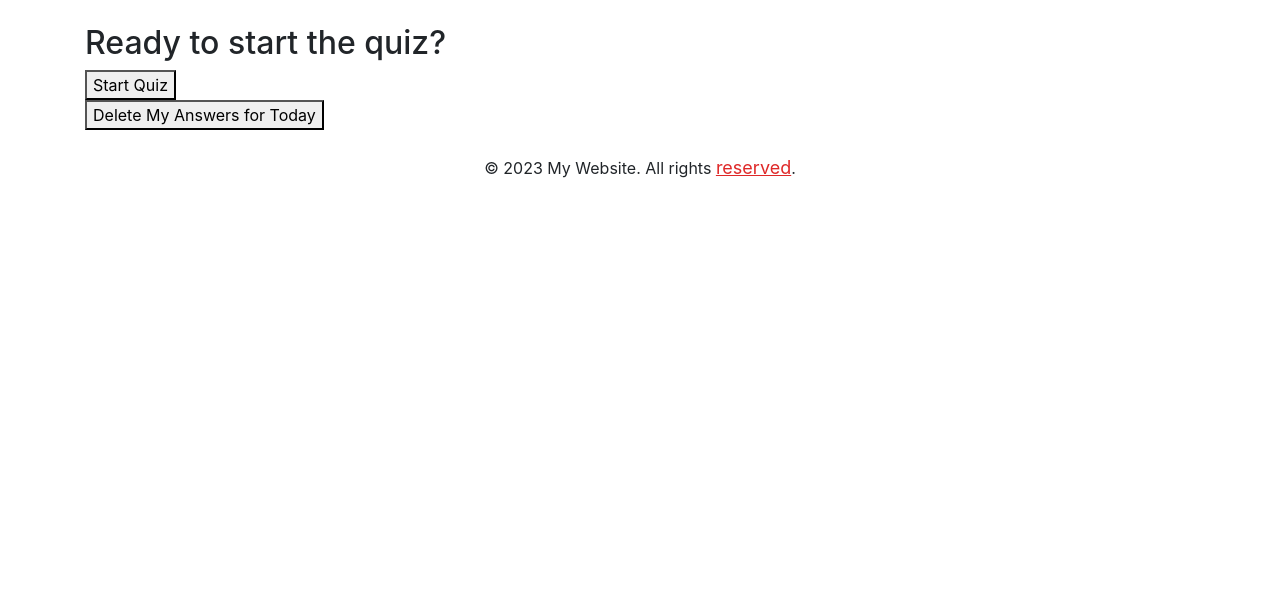
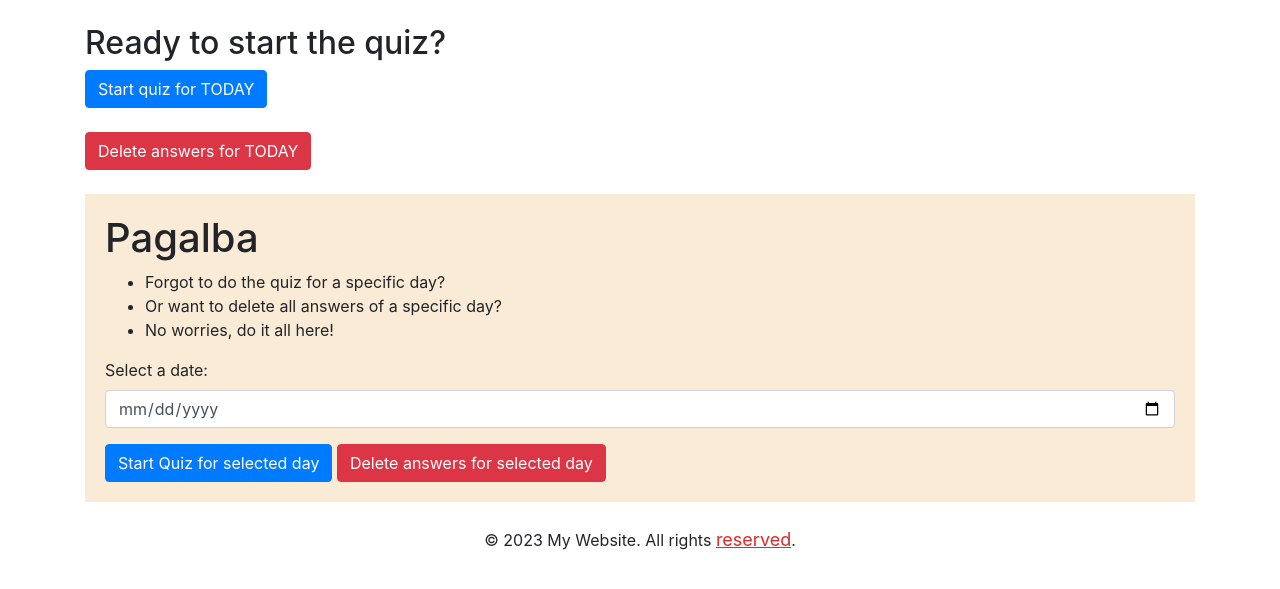
Before and after one commit to arvydasg/lifeapi, a Django app: page /quiz/start_quiz/ in a window 1280 px wide. Shown: the part 58-647 px from the top of the page. Run offline with Django 4.2, Linux system fonts and the light colour scheme; the visitor is signed in with stand-in values (Sample User, id 1); some libraries are stand-ins or nearby versions.

Commit message:
choose a date for starting quiz/deleting answers
- new form with date selection
- quiz can now be done with the data from the form that is stored in the session
- answers can be deleted by the data from the data form also
- cool thing that you can fetch data from the session, did not know that
- also installed prettier, it automatically updated html code

```diff
--- a/lifeapi_apps/base_app/templates/base.html
+++ b/lifeapi_apps/base_app/templates/base.html
@@ -4,64 +4,135 @@
     <title>Lifeapi</title>
     {% load static %}
     <!-- Include Bootstrap CSS -->
-      <link rel="stylesheet" href="https://stackpath.bootstrapcdn.com/bootstrap/4.5.0/css/bootstrap.min.css">
+    <link
+      rel="stylesheet"
+      href="https://stackpath.bootstrapcdn.com/bootstrap/4.5.0/css/bootstrap.min.css"
+    />
     <!-- Personal global CSS -->
-      <link rel="stylesheet" href="{% static 'global.css' %}">
+    <link rel="stylesheet" href="{% static 'global.css' %}" />
     <!-- Datatables CSS -->
-      <link rel="stylesheet" href="https://cdn.datatables.net/1.13.5/css/dataTables.bootstrap5.min.css">
+    <link
+      rel="stylesheet"
+      href="https://cdn.datatables.net/1.13.5/css/dataTables.bootstrap5.min.css"
+    />
     <!-- Font Awesome -->
-      <link rel="stylesheet" href="https://cdnjs.cloudflare.com/ajax/libs/font-awesome/6.0.0-beta3/css/all.min.css">
-      <meta name="viewport" content="width=device-width, initial-scale=1.0">
+    <link
+      rel="stylesheet"
+      href="https://cdnjs.cloudflare.com/ajax/libs/font-awesome/6.0.0-beta3/css/all.min.css"
+    />
+    <meta name="viewport" content="width=device-width, initial-scale=1.0" />
   </head>
   <body>
     <!-- Header -->
-    <header {% if user.is_authenticated %} class="authenticated"{% endif %}>
+    <header {% if user.is_authenticated %} class="authenticated" {% endif %}>
       <nav class="navbar navbar-expand-lg navbar-light bg-light">
         <a class="navbar-brand" href="/">
-              <img src="https://static.vecteezy.com/system/resources/thumbnails/000/512/631/small/58_Repeat_II.jpg" width="30" height="30" class="d-inline-block align-top" alt="">
+          <img
+            src="https://static.vecteezy.com/system/resources/thumbnails/000/512/631/small/58_Repeat_II.jpg"
+            width="30"
+            height="30"
+            class="d-inline-block align-top"
+            alt=""
+          />
           Lifeapi
         </a>
-            <button class="navbar-toggler" type="button" data-toggle="collapse" data-target="#navbarSupportedContent" aria-controls="navbarSupportedContent" aria-expanded="false" aria-label="Toggle navigation">
+        <button
+          class="navbar-toggler"
+          type="button"
+          data-toggle="collapse"
+          data-target="#navbarSupportedContent"
+          aria-controls="navbarSupportedContent"
+          aria-expanded="false"
+          aria-label="Toggle navigation"
+        >
           <span class="navbar-toggler-icon"></span>
         </button>
         <div class="collapse navbar-collapse" id="navbarSupportedContent">
           <ul class="navbar-nav mr-auto">
             <!-- Weather app -->
             <li class="nav-item dropdown">
-                  <a class="nav-link dropdown-toggle" href="#" id="navbarDropdown" role="button" data-toggle="dropdown" aria-haspopup="true" aria-expanded="false">
+              <a
+                class="nav-link dropdown-toggle"
+                href="#"
+                id="navbarDropdown"
+                role="button"
+                data-toggle="dropdown"
+                aria-haspopup="true"
+                aria-expanded="false"
+              >
                 Weather app
               </a>
               <div class="dropdown-menu" aria-labelledby="navbarDropdown">
-                    <a class="dropdown-item" href="{% url 'weather_app_home' %}">Home</a>
-                    <a class="dropdown-item" href="{% url 'weather_app_display_from_db' %}">Latest fetch</a>
+                <a class="dropdown-item" href="{% url 'weather_app_home' %}"
+                  >Home</a
+                >
+                <a
+                  class="dropdown-item"
+                  href="{% url 'weather_app_display_from_db' %}"
+                  >Latest fetch</a
+                >
               </div>
             </li>
             <!-- Quiz app -->
             <li class="nav-item dropdown">
-                  <a class="nav-link dropdown-toggle" href="#" id="navbarDropdown" role="button" data-toggle="dropdown" aria-haspopup="true" aria-expanded="false">
+              <a
+                class="nav-link dropdown-toggle"
+                href="#"
+                id="navbarDropdown"
+                role="button"
+                data-toggle="dropdown"
+                aria-haspopup="true"
+                aria-expanded="false"
+              >
                 Quiz app
               </a>
               <div class="dropdown-menu" aria-labelledby="navbarDropdown">
-                    <a class="dropdown-item" href="{% url 'quiz_app_home' %}">Home</a>
-                    <a class="dropdown-item" href="{% url 'data_table' %}">Data Table</a>
+                <a class="dropdown-item" href="{% url 'quiz_app_home' %}"
+                  >Home</a
+                >
+                <a class="dropdown-item" href="{% url 'data_table' %}"
+                  >Data Table</a
+                >
                 {% if is_data_table_test_member %}
-                      <a class="dropdown-item" href="{% url 'data_table_test' %}">Data Table Test</a>
+                <a class="dropdown-item" href="{% url 'data_table_test' %}"
+                  >Data Table Test</a
+                >
                 {% endif %}
                 <div class="dropdown-divider"></div>
-                    <a class="dropdown-item" href="{% url 'quiz_start' %}">Start quiz</a>
-                    <a class="dropdown-item" href="{% url 'user_questions' %}">All my questions</a>
+                <a class="dropdown-item" href="{% url 'quiz_start' %}"
+                  >Start quiz</a
+                >
+                <a class="dropdown-item" href="{% url 'user_questions' %}"
+                  >All my questions</a
+                >
               </div>
             </li>
             <!-- Website_fixes app -->
             <li class="nav-item dropdown">
-                  <a class="nav-link dropdown-toggle" href="#" id="navbarDropdown" role="button" data-toggle="dropdown" aria-haspopup="true" aria-expanded="false">
+              <a
+                class="nav-link dropdown-toggle"
+                href="#"
+                id="navbarDropdown"
+                role="button"
+                data-toggle="dropdown"
+                aria-haspopup="true"
+                aria-expanded="false"
+              >
                 Website_fixes app
               </a>
               <div class="dropdown-menu" aria-labelledby="navbarDropdown">
-                    <a class="dropdown-item" href="{% url 'website_fixes_app_home' %}">Home</a>
-                    <a class="dropdown-item" href="{% url 'website_fixes' %}">All website fixes</a>
+                <a
+                  class="dropdown-item"
+                  href="{% url 'website_fixes_app_home' %}"
+                  >Home</a
+                >
+                <a class="dropdown-item" href="{% url 'website_fixes' %}"
+                  >All website fixes</a
+                >
                 <div class="dropdown-divider"></div>
-                    <a class="dropdown-item" href="{% url 'add_website_fix' %}">Add website fix</a>
+                <a class="dropdown-item" href="{% url 'add_website_fix' %}"
+                  >Add website fix</a
+                >
               </div>
             </li>
           </ul>
@@ -72,14 +143,20 @@
               <a class="nav-link" href="/admin/">Admin panel</a>
             </li>
             <li class="nav-item">
-                    <a class="nav-link" href="{% url 'members_logout_user' %}">Logout {{user}}</a>
+              <a class="nav-link" href="{% url 'members_logout_user' %}"
+                >Logout {{user}}</a
+              >
             </li>
             {% else %}
             <li class="nav-item">
-                    <a class="nav-link" href="{% url 'members_login_user' %}">Login</a>
+              <a class="nav-link" href="{% url 'members_login_user' %}"
+                >Login</a
+              >
             </li>
             <li class="nav-item">
-                    <a class="nav-link" href="{% url 'members_register_user' %}">Register</a>
+              <a class="nav-link" href="{% url 'members_register_user' %}"
+                >Register</a
+              >
             </li>
             {% endif %}
           </ul>
@@ -89,25 +166,29 @@
 
     <!-- Content -->
     <div class="container mt-4">
-        {% if messages %}
-          {% for message in messages %}
+      {% if messages %} {% for message in messages %}
       <div class="alert alert-warning alert-dismissible fade show" role="alert">
         {{message}}
-              <button type="button" class="close" data-dismiss="alert" aria-label="Close">
+        <button
+          type="button"
+          class="close"
+          data-dismiss="alert"
+          aria-label="Close"
+        >
           <span aria-hidden="true">&times;</span>
         </button>
       </div>
-          {% endfor %}
-        {% endif %}
-
-        {% block content %}
+      {% endfor %} {% endif %} {% block content %}
       <!-- Default content if not overridden by child templates -->
       {% endblock %}
     </div>
 
     <!-- Footer -->
     <footer class="mt-4 text-center">
-        <p>&copy; 2023 My Website. All rights <span class="red-underline">reserved</span>.</p>
+      <p>
+        &copy; 2023 My Website. All rights
+        <span class="red-underline">reserved</span>.
+      </p>
     </footer>
 
     <!-- Include Bootstrap JS -->
@@ -116,7 +197,11 @@
     <script src="https://cdnjs.cloudflare.com/ajax/libs/twitter-bootstrap/5.4.0/js/bootstrap.bundle.min.js"></script>
     <script src="https://stackpath.bootstrapcdn.com/bootstrap/4.5.0/js/bootstrap.min.js"></script>
     <!-- Jquery -->
-    <script src="https://code.jquery.com/jquery-3.7.0.min.js" integrity="sha256-2Pmvv0kuTBOenSvLm6bvfBSSHrUJ+3A7x6P5Ebd07/g=" crossorigin="anonymous"></script>
+    <script
+      src="https://code.jquery.com/jquery-3.7.0.min.js"
+      integrity="sha256-2Pmvv0kuTBOenSvLm6bvfBSSHrUJ+3A7x6P5Ebd07/g="
+      crossorigin="anonymous"
+    ></script>
     <!-- Datatables JS-->
     <script src="https://cdn.datatables.net/1.13.5/js/jquery.dataTables.min.js"></script>
     <script src="https://cdn.datatables.net/1.13.5/js/dataTables.bootstrap5.min.js"></script>
@@ -130,9 +215,9 @@
         bSort: true, // Filter A to Z, Z to A (and numbers)
         columnDefs: [
           { targets: [0, 1], orderable: true }, // Define columns to be sortable
-        { targets: '_all', orderable: false } // Disable sorting for all other columns
+          { targets: "_all", orderable: false }, // Disable sorting for all other columns
         ],
-      order: [[0, 'desc']] // Set default sorting to the first column (date) in descending order
+        order: [[0, "desc"]], // Set default sorting to the first column (date) in descending order
       });
       $("#data_table_test").DataTable({
         paging: true, // Pagination
@@ -142,9 +227,9 @@
         bSort: true, // Filter A to Z, Z to A (and numbers)
         columnDefs: [
           { targets: [0, 1], orderable: true }, // Define columns to be sortable
-        { targets: '_all', orderable: false } // Disable sorting for all other columns
+          { targets: "_all", orderable: false }, // Disable sorting for all other columns
         ],
-      order: [[0, 'desc']] // Set default sorting to the first column (date) in descending order
+        order: [[0, "desc"]], // Set default sorting to the first column (date) in descending order
       });
     </script>
   </body>
--- a/lifeapi_apps/quiz_app/templates/quiz_app_ready.html
+++ b/lifeapi_apps/quiz_app/templates/quiz_app_ready.html
@@ -1,18 +1,64 @@
-{% extends 'base.html' %}
+{% extends 'base.html' %} {% block content %}
+<h2>Ready to start the quiz?</h2>
 
-{% block content %}
-    <h2>Ready to start the quiz?</h2>
-    <form action="{% url 'quiz_start' %}" method="POST">
-        {% csrf_token %}
-        <button type="submit" name="start_quiz">Start Quiz</button>
-    </form>
+<!-- Start Quiz for Today -->
+<form action="{% url 'quiz_start' %}" method="POST">
+  {% csrf_token %}
+  <button type="submit" name="start_quiz" class="btn btn-primary">
+    Start quiz for TODAY
+  </button>
+</form>
 
-    <form action="{% url 'quiz_start' %}" method="POST" onsubmit="return confirm('Are you sure you want to delete your answers for today?');">
-        {% csrf_token %}
-        <button type="submit" name="delete_answers">Delete My Answers for Today</button>
-    </form>
+<br />
 
-    {% for message in messages %}
-        <div class="flash-message">{{ message }}</div>
-    {% endfor %}
+<!-- Delete Answers for Today -->
+<form
+  action="{% url 'quiz_start' %}"
+  method="POST"
+  onsubmit="return confirm('Are you sure you want to delete your answers for today?');"
+>
+  {% csrf_token %}
+  <button type="submit" name="delete_answers" class="btn btn-danger">
+    Delete answers for TODAY
+  </button>
+</form>
+
+<br />
+
+<div style="background-color: antiquewhite; padding: 20px">
+  <h1>Pagalba</h1>
+  <ul>
+    <li>Forgot to do the quiz for a specific day?</li>
+    <li>Or want to delete all answers of a specific day?</li>
+    <li>No worries, do it all here!</li>
+  </ul>
+
+  <!-- start quiz / delete answers for specific day -->
+  <form action="{% url 'quiz_start' %}" method="POST">
+    {% csrf_token %}
+    <div class="form-group">
+      <label for="selected_date">Select a date:</label>
+      <input
+        type="date"
+        id="selected_date"
+        name="selected_date"
+        class="form-control"
+        required
+      />
+    </div>
+
+    <button type="submit" name="start_quiz" class="btn btn-primary">
+      Start Quiz for selected day
+    </button>
+
+    <button
+      type="submit"
+      name="delete_answers"
+      class="btn btn-danger"
+      onclick="return confirm('Are you sure you want to delete your answers for the ' + document.getElementById('selected_date').value + '?');"
+    >
+      Delete answers for selected day
+    </button>
+  </form>
+</div>
 {% endblock %}
--- a/lifeapi_apps/quiz_app/views.py
+++ b/lifeapi_apps/quiz_app/views.py
@@ -18,25 +18,38 @@ def quiz_start(request):
     if request.method == 'POST':
         # Check if the user clicked the "Start Quiz" button
         if 'start_quiz' in request.POST:
-            # Check if entries for today already exist
-            today = date.today()
-            if Answer.objects.filter(date_added__date=today, created_by=request.user).exists():
-                messages.warning(request, "You have already answered the quiz for today.")
+            if 'selected_date' in request.POST:
+                # take the selected date from the form, which is in request now
+                selected_date = request.POST.get('selected_date')
+                # store the selected date variable in session so its retrievable from other views(quiz_question)
+                request.session['selected_date'] = selected_date
+            else:
+                # must convert this taken date to fit into session variable
+                selected_date = date.today().isoformat()
+                request.session['selected_date'] = selected_date
+
+            if Answer.objects.filter(date_added__date=selected_date, created_by=request.user).exists():
+                messages.warning(request, "You have already answered the quiz for that day.")
             else:
                 # Retrieve the first question from the database
                 first_question = Question.objects.filter(created_by=request.user).first()
 
                 context = {
-                    'question': first_question
+                    'question': first_question,
+                    'selected_date': selected_date
                 }
 
                 return render(request, 'quiz_app_question.html', context)
 
         # Check if the user clicked the "Delete Answers" button
         elif 'delete_answers' in request.POST:
-            today = date.today()
-            Answer.objects.filter(date_added__date=today, created_by=request.user).delete()
-            messages.success(request, "Your answers for today have been deleted.")
+            if 'selected_date' in request.POST:
+                selected_date = request.POST.get('selected_date')
+            else:
+                selected_date = date.today()
+
+            Answer.objects.filter(date_added__date=selected_date, created_by=request.user).delete()
+            messages.success(request, f"Your answers for chosen day have been deleted for {selected_date}")
 
     # Retrieve any flash messages and pass them to the template context
     messages_to_display = messages.get_messages(request)
@@ -58,8 +71,12 @@ def quiz_question(request, question_id):
         # Get the currently logged-in user
         user = request.user
 
+        # Retrieve selected_date from POST data session cookie
+        selected_date = request.session.get('selected_date')
+
         # Save the answer to the database
-        answer = Answer(question_id=question_id, answer=answer_text, created_by=user)
+        answer = Answer(question_id=question_id, answer=answer_text, date_added=selected_date, created_by=user)
+
         answer.save()
 
         # use queryset filtering to find the next question with an id greater than the current question_id.
@@ -68,7 +85,10 @@ def quiz_question(request, question_id):
         try:
             next_question = Question.objects.filter(id__gt=question_id, created_by=request.user).order_by('id').first()
             if next_question:
-                return render(request, 'quiz_app_question.html', {'question': next_question})
+                return render(request, 'quiz_app_question.html', {
+                    'question': next_question,
+                    'selected_date': selected_date
+                    })
             else:
                 return redirect('data_table')
         except Question.DoesNotExist:
@@ -123,9 +143,6 @@ def data_table(request):
         'questions': questions,
     }
 
-    print(data_to_display)
-
-
     return render(request, 'data_table.html', context)
 
 
@@ -170,8 +187,6 @@ def data_table_test(request):
         'data_to_display': data_to_display,
         'questions': questions,
     }
-
-    print(data_to_display)
 
     return render(request, 'data_table_test.html', context)
 
```
Also changed, not shown: lifeapi_apps/quiz_app/templates/quiz_app_question.html (+25 -10 lines). Lines whose indentation alone changed are shown as unchanged.
